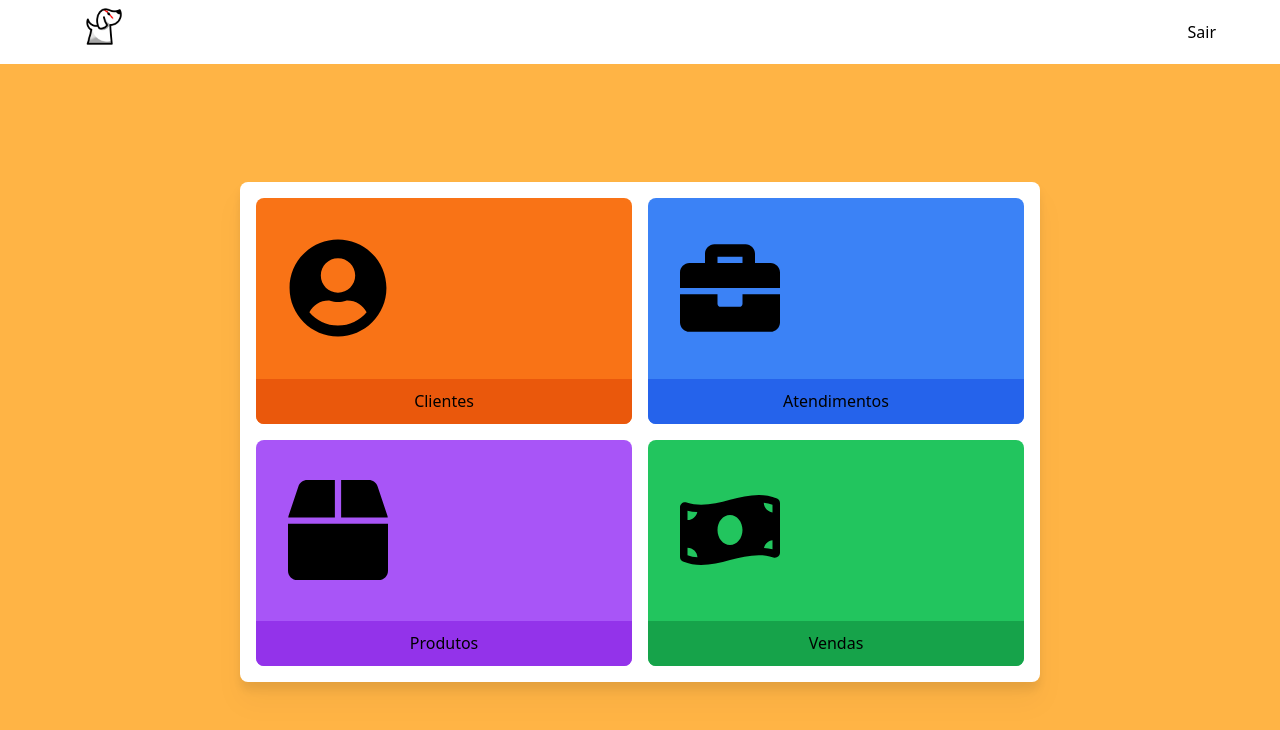
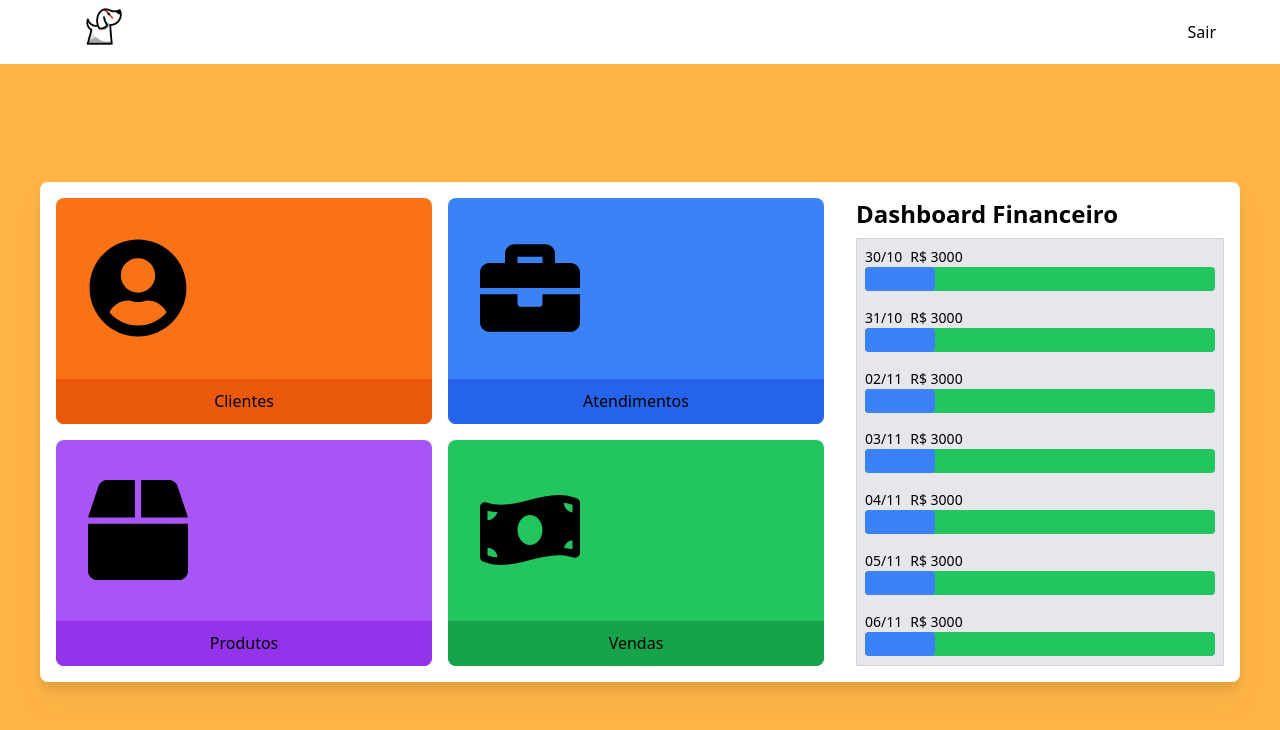
Before and after one commit to KaioBrenner/kratos_petshop, a React (Vite) app in the folder frontend/: page /home in a window 1280 px wide. Shown: the top 730 px of the page. Built offline with nearby package versions, Linux system fonts and the light colour scheme.

Commit message:
dashboard updates

```diff
--- /dev/null
+++ b/frontend/src/components/ProgressBar.jsx
@@ -0,0 +1,46 @@
+import React, { useEffect, useState } from "react";
+
+const ProgressBar = ({ progress, date }) => {
+  const [progressPer, setProgressPer] = useState();
+  const [valueAbove, setValueAbove] = useState();
+
+
+
+  useEffect(() => {
+    setProgressPer(progress);
+
+    if (progress > 100) {
+      const difference = progress - 100;
+
+      setProgressPer(100);
+      setValueAbove(difference);
+    }
+  }, []);
+
+  return (
+    <div className="bg-gray-200 flex flex-col items-start h-[14.28%] p-2">
+      <div className="flex gap-2 text-sm">
+        <p>{date}</p>
+        <p className="">R$ 3000</p>
+      </div>
+      <div
+        className="h-6 w-full bg-white rounded-lg relative"
+        title={progress}
+      >
+        <div
+          className={`h-full rounded bg-green-500`}
+          style={{ width: `${progressPer}%` }}
+        ></div>
+
+        {valueAbove && (
+          <div
+            className={`h-full rounded bg-blue-500 absolute top-0`}
+            style={{ width: `${valueAbove}%` }}
+          ></div>
+        )}
+      </div>
+    </div>
+  );
+};
+
+export default ProgressBar;
--- a/frontend/src/pages/Home.jsx
+++ b/frontend/src/pages/Home.jsx
@@ -4,6 +4,7 @@ import axios from "axios";
 import { Link, useLocation } from "react-router-dom";
 import PetList from "../components/PetList";
 import { useEffect, useState } from "react";
+import ProgressBar from "../components/ProgressBar";
 import {
   FaUserCircle,
   FaBriefcase,
@@ -12,12 +13,45 @@ import {
 } from "react-icons/fa";
 
 const Home = () => {
+  const [dates, setDates] = useState([]);
+
+  useEffect(() => {
+    const getDates = () => {
+      const today = new Date(2023,10,5);
+      const previousDates = [];
+
+      // Itera pelos últimos 7 dias
+      for (let i = 6; i >= 0; i--) {
+        const date = new Date(today);
+        date.setDate(today.getDate() - i);
+
+        let day = date.getDate();
+
+        if(date.getDate() + 1 < 10){
+          day = `0${date.getDate() + 1}`
+        }
+
+        let month = date.getMonth() + 1;
+
+        if(date.getMonth() + 1 < 10){
+          month = `0${date.getMonth() + 1}`
+        }
+
+        previousDates.push({ day, month });
+      }
+
+      setDates(previousDates);
+    };
+
+    getDates();
+  }, []);
+
   return (
     <div>
       <Header page="home" />
 
-      <div className="w-full h-[92vh] flex justify-center items-center">
-        <div className=" bg-white w-[800px] h-[500px] text-center rounded-lg flex flex-col items-center justify-evenly p-4 drop-shadow-xl shadow-neutral-900 main">
+      <div className="w-full h-[92vh] flex justify-center items-center drop-shadow-xl shadow-neutral-900">
+        <div className=" bg-white w-[800px] h-[500px] text-center rounded-l-lg flex flex-col items-center justify-evenly p-4 main">
           <div className="gap-4 w-full h-full text-left flex flex-col">
             <div className="flex h-full gap-4">
               <div className="bg-orange-500 w-1/2 h-full rounded-lg cursor-pointer slide-bck-center-home">
@@ -65,6 +99,22 @@ const Home = () => {
             </div>
           </div>
         </div>
+        <div className=" bg-white w-[400px] h-[500px] rounded-r-lg flex flex-col p-4 main">
+          <h1 className="text-2xl font-bold mb-2">Dashboard Financeiro</h1>
+
+          <div className="border border-gray-300 h-full">
+            {dates.map((date, index) => (
+              <ProgressBar key={index} date={`${date.day}/${date.month}`} progress={120}></ProgressBar>
+            ))}
+            {/* <ProgressBar progress={160}></ProgressBar>
+            <ProgressBar progress={10}></ProgressBar>
+            <ProgressBar progress={120}></ProgressBar>
+            <ProgressBar progress={90}></ProgressBar>
+            <ProgressBar progress={190}></ProgressBar>
+            <ProgressBar progress={200}></ProgressBar>
+            <ProgressBar progress={50}></ProgressBar> */}
+          </div>
+        </div>
       </div>
     </div>
   );
```
